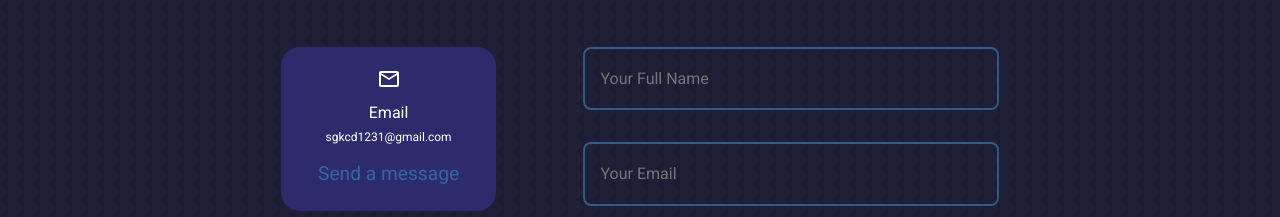
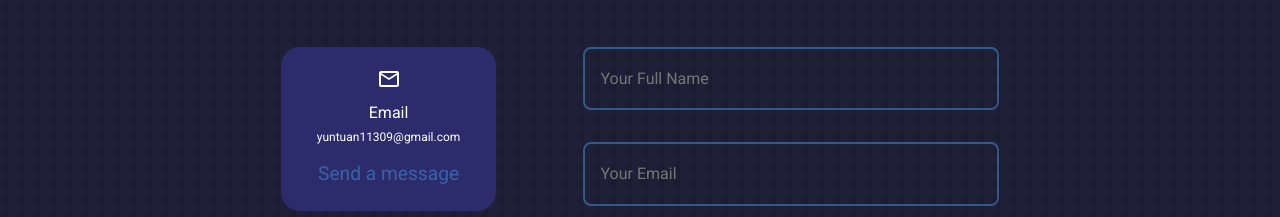
Before and after one commit to votuan8425/portfolio-yunphebeti, a React (Create React App) app: page / in a window 1280 px wide. Shown: the part 2880-3097 px from the top of the page. Built offline with nearby package versions, Linux system fonts and the light colour scheme.

Commit message:
update project

```diff
--- a/src/components/contact/Contact.jsx
+++ b/src/components/contact/Contact.jsx
@@ -29,7 +29,7 @@ const Contact = () => {
           <article className='contact__option'>
             <MdOutlineEmail className='contact__option-icon' />
             <div className="title">Email</div>
-            <div className="paraphrase">sgkcd1231@gmail.com
+            <div className="paraphrase">yuntuan11309@gmail.com
             </div>
             <a href="mailto:sgkcd1231@gmail.com">Send a message</a>
 
```
